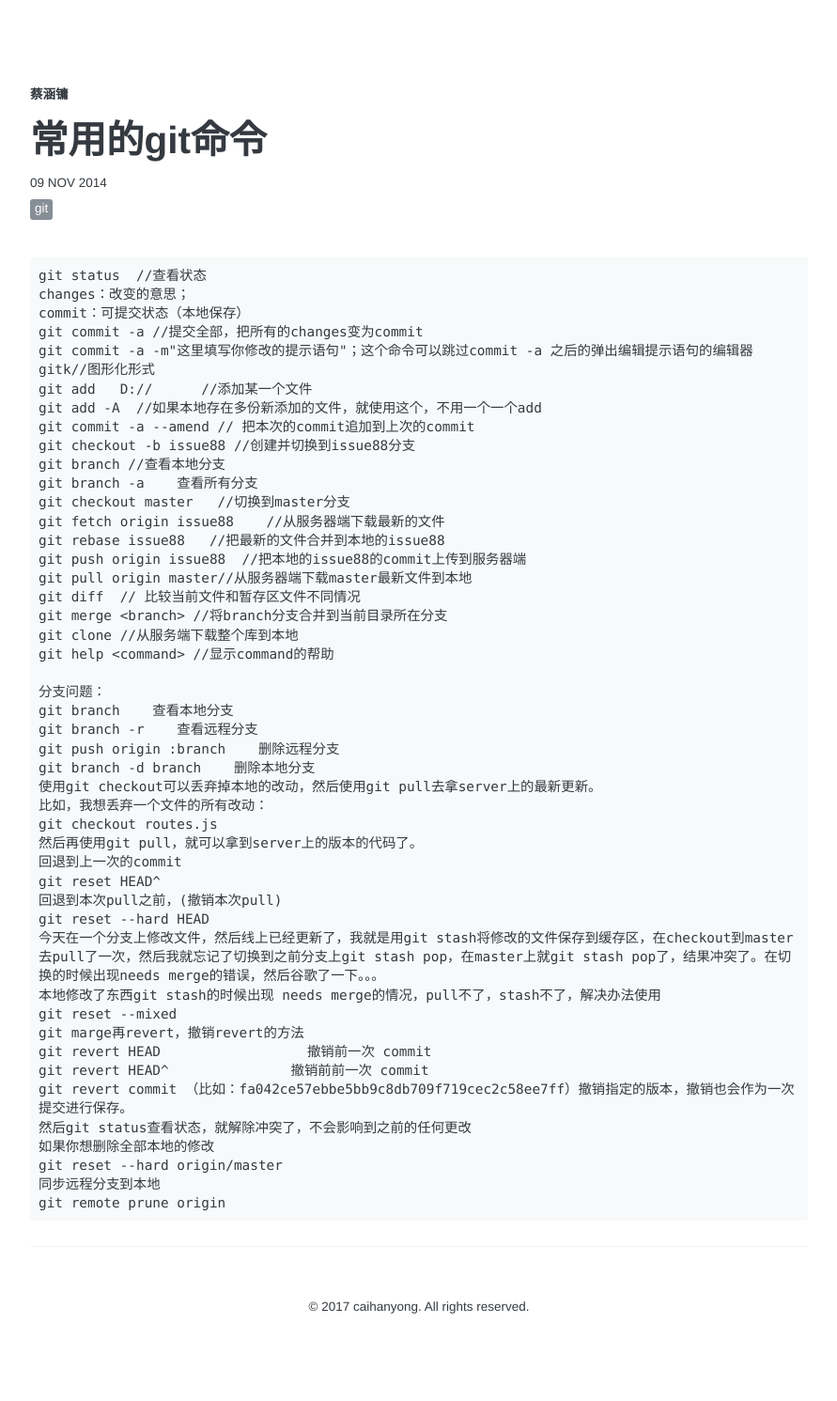
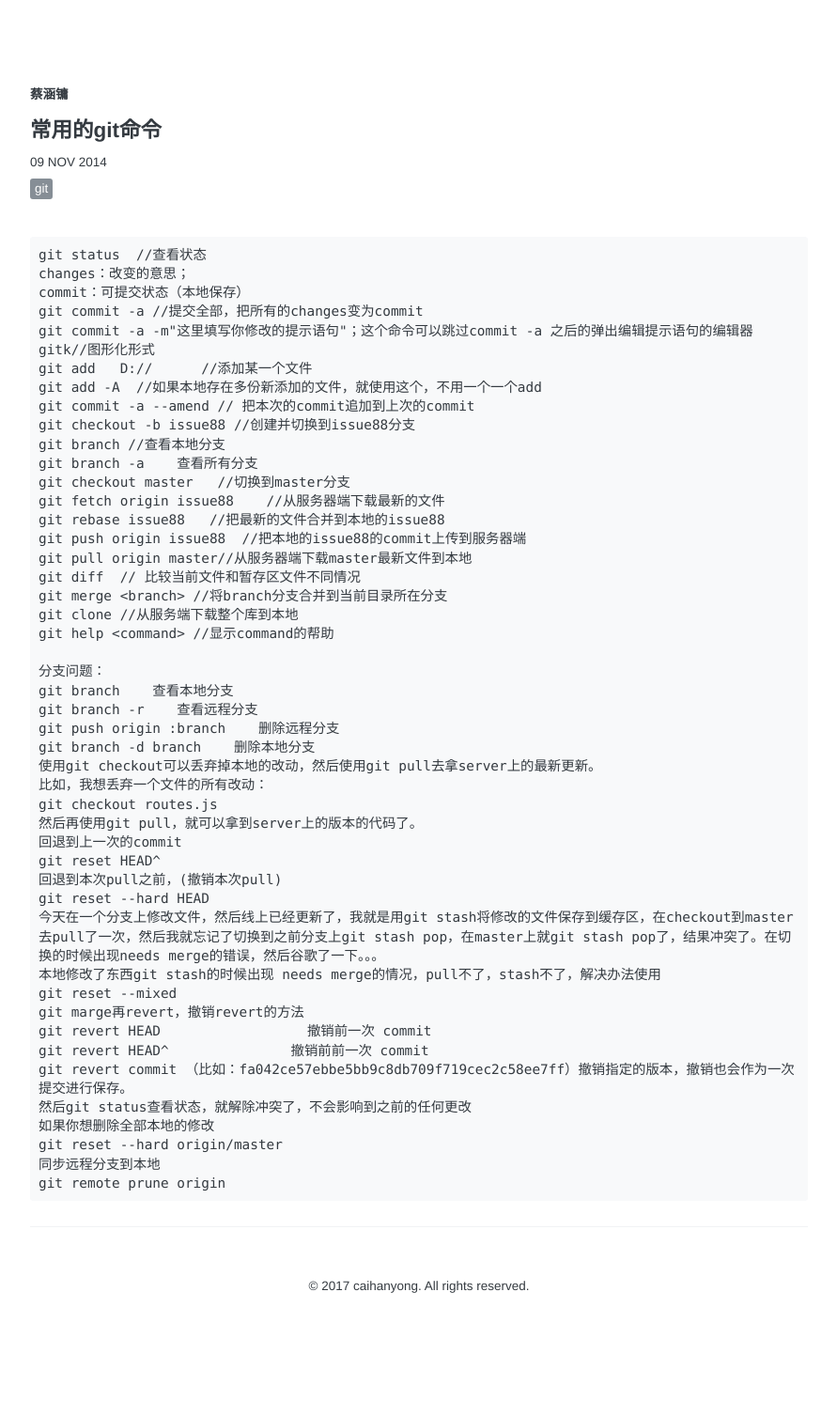
Before and after one commit to ada012/chanyying.github.com, a Jekyll site: the page built from _posts/2014-11-09-git-common-commands.md, in a window 1280 px wide. Shown: the whole page at 94% size, without its empty margins (194-1085 px from the left). Built offline with Jekyll 4.4.1, drawn with Linux system fonts in a browser that asks for light colours; after the commit the page ends 1470 px from its top, so only the background shows below that.

Commit message:
修改样式

```diff
--- a/_sass/_site.scss
+++ b/_sass/_site.scss
@@ -113,7 +113,7 @@ body {
   &-title {
     margin-top: 0rem;
     margin-bottom: 0.3rem;
-    font-size: 2.25em;
+    font-size: 1.25em;
     line-height: 1.2em;
     font-weight: 600;
   }
```
